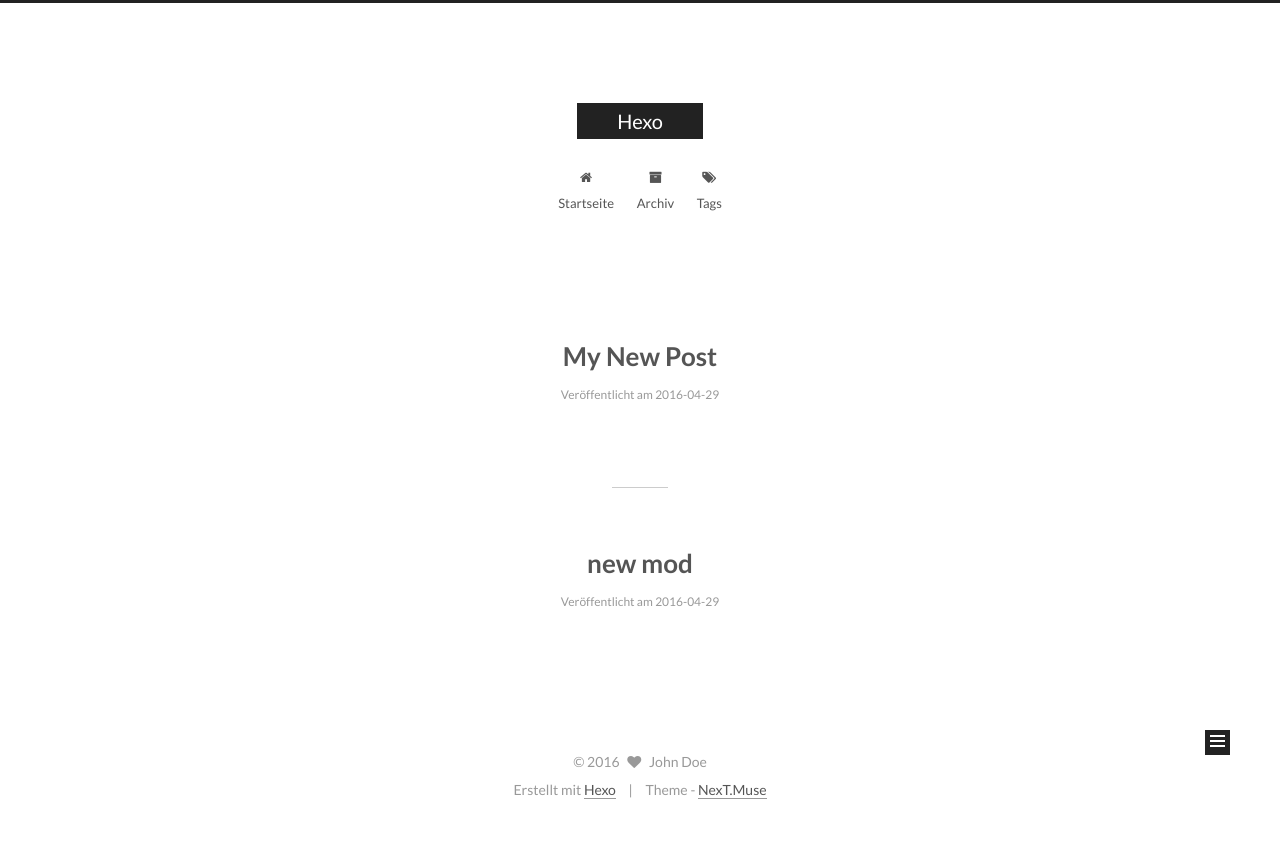
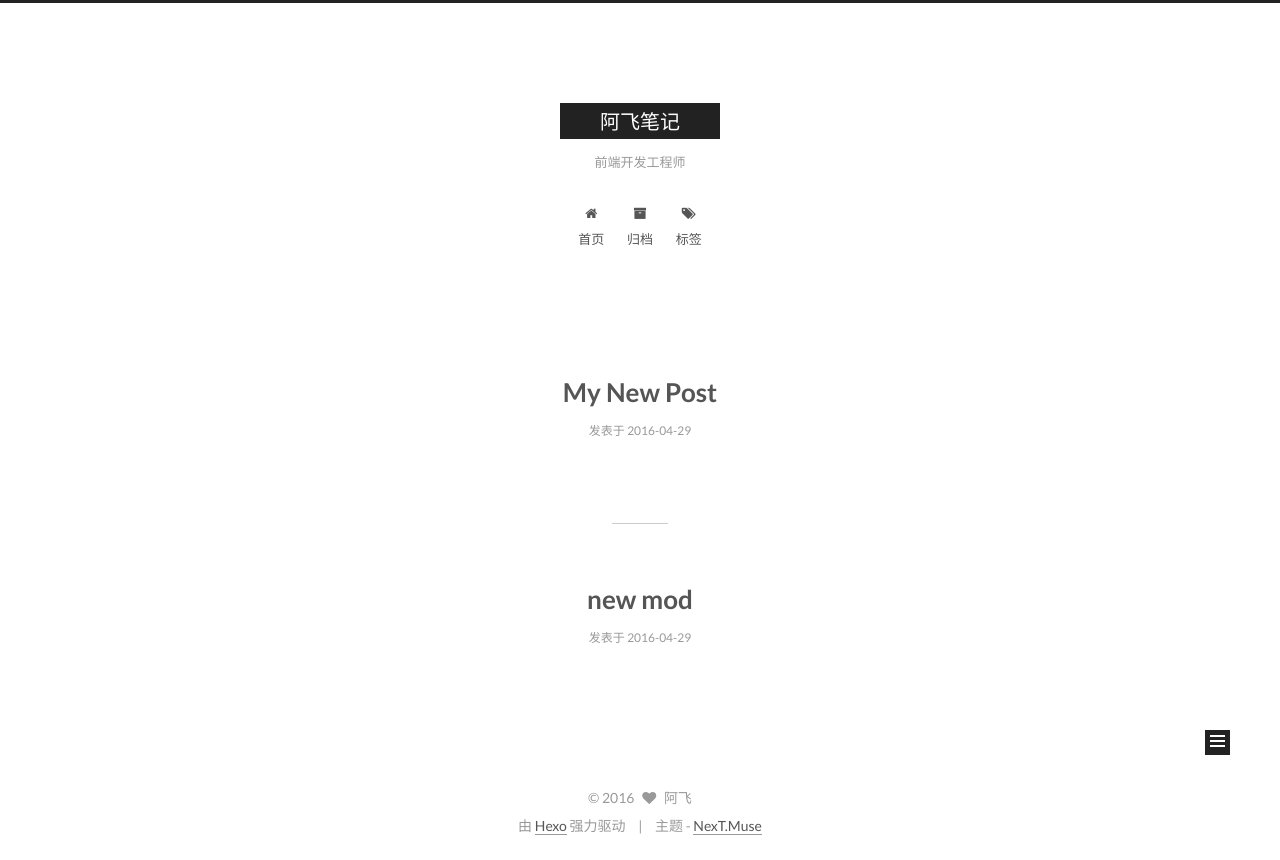
Before and after one commit to fei0356/fei0356.github.io, a plain HTML site: page index.html in a window 1280 px wide. Before the commit the page ends 824 px from the top, so only its background shows below. Drawn offline with Linux system fonts and the light colour scheme.

Commit message:
Site updated: 2016-04-29 17:02:57

```diff
--- a/index.html
+++ b/index.html
@@ -82,12 +82,12 @@
 
 <meta name="description">
 <meta property="og:type" content="website">
-<meta property="og:title" content="Hexo">
+<meta property="og:title" content="阿飞笔记">
 <meta property="og:url" content="http://yoursite.com/index.html">
-<meta property="og:site_name" content="Hexo">
+<meta property="og:site_name" content="阿飞笔记">
 <meta property="og:description">
 <meta name="twitter:card" content="summary">
-<meta name="twitter:title" content="Hexo">
+<meta name="twitter:title" content="阿飞笔记">
 <meta name="twitter:description">
 
 
@@ -101,15 +101,15 @@
     motion: true,
     duoshuo: {
       userId: 0,
-      author: 'Author'
+      author: '博主'
     }
   };
 </script>
 
-  <title> Hexo </title>
+  <title> 阿飞笔记 </title>
 </head>
 
-<body itemscope itemtype="http://schema.org/WebPage" lang="">
+<body itemscope itemtype="http://schema.org/WebPage" lang="zh-Hans">
 
 
 
@@ -139,11 +139,11 @@
   <div class="custom-logo-site-title">
     <a href="/"  class="brand" rel="start">
       <span class="logo-line-before"><i></i></span>
-      <span class="site-title">Hexo</span>
+      <span class="site-title">阿飞笔记</span>
       <span class="logo-line-after"><i></i></span>
     </a>
   </div>
-  <p class="site-subtitle"></p>
+  <p class="site-subtitle">前端开发工程师</p>
 </div>
 
 <div class="site-nav-toggle">
@@ -166,7 +166,7 @@
 
               <i class="menu-item-icon fa fa-home fa-fw"></i> <br />
 
-            Startseite
+            首页
           </a>
         </li>
 
@@ -176,7 +176,7 @@
 
               <i class="menu-item-icon fa fa-archive fa-fw"></i> <br />
 
-            Archiv
+            归档
           </a>
         </li>
 
@@ -186,7 +186,7 @@
 
               <i class="menu-item-icon fa fa-tags fa-fw"></i> <br />
 
-            Tags
+            标签
           </a>
         </li>
 
@@ -242,7 +242,7 @@
             <span class="post-meta-item-icon">
               <i class="fa fa-calendar-o"></i>
             </span>
-            <span class="post-meta-item-text">Veröffentlicht am</span>
+            <span class="post-meta-item-text">发表于</span>
             <time itemprop="dateCreated" datetime="2016-04-29T15:51:27+08:00" content="2016-04-29">
               2016-04-29
             </time>
@@ -334,7 +334,7 @@
             <span class="post-meta-item-icon">
               <i class="fa fa-calendar-o"></i>
             </span>
-            <span class="post-meta-item-text">Veröffentlicht am</span>
+            <span class="post-meta-item-text">发表于</span>
             <time itemprop="dateCreated" datetime="2016-04-29T15:50:04+08:00" content="2016-04-29">
               2016-04-29
             </time>
@@ -426,15 +426,15 @@
         <div class="site-author motion-element" itemprop="author" itemscope itemtype="http://schema.org/Person">
           <img class="site-author-image" itemprop="image"
                src="/images/default_avatar.jpg"
-               alt="John Doe" />
-          <p class="site-author-name" itemprop="name">John Doe</p>
+               alt="阿飞" />
+          <p class="site-author-name" itemprop="name">阿飞</p>
           <p class="site-description motion-element" itemprop="description"></p>
         </div>
         <nav class="site-state motion-element">
           <div class="site-state-item site-state-posts">
             <a href="/archives">
               <span class="site-state-item-count">2</span>
-              <span class="site-state-item-name">Artikel</span>
+              <span class="site-state-item-name">日志</span>
             </a>
           </div>
 
@@ -479,15 +479,15 @@
   <span class="with-love">
     <i class="fa fa-heart"></i>
   </span>
-  <span class="author" itemprop="copyrightHolder">John Doe</span>
+  <span class="author" itemprop="copyrightHolder">阿飞</span>
 </div>
 
 <div class="powered-by">
-  Erstellt mit  <a class="theme-link" href="http://hexo.io">Hexo</a>
+  由 <a class="theme-link" href="http://hexo.io">Hexo</a> 强力驱动
 </div>
 
 <div class="theme-info">
-  Theme -
+  主题 -
   <a class="theme-link" href="https://github.com/iissnan/hexo-theme-next">
     NexT.Muse
   </a>
```
Also changed, not shown: 2016/04/29/My-New-Post/index.html (+19 -19 lines), 2016/04/29/new-mod/index.html (+19 -19 lines), archives/2016/04/index.html (+18 -18 lines), archives/2016/index.html (+18 -18 lines), archives/index.html (+18 -18 lines).
